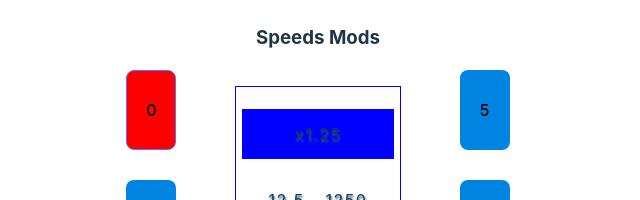
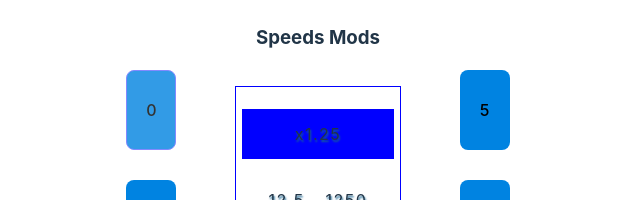
Before and after one commit to Fihra/ddr-tempo-ver2, a React (Vite) app: page / in a window 1280 px wide. In both pictures the pointer is over the button 473 px from the left and 504 px from the top of the page. Shown: the part 394-594 px from the top of the page, without its empty margins (322-962 px from the left). Built offline with nearby package versions, Linux system fonts and the light colour scheme.

Commit message:
adjust hovers

```diff
--- a/src/App.css
+++ b/src/App.css
@@ -53,7 +53,7 @@
 }
 
 .mod-button:hover {
-  background-color: red;
+  opacity: 0.8;
 }
 
 .mod-block ul {
@@ -67,6 +67,11 @@
   align-items: center;
   margin: 0 auto;
   line-height: 50px;
+}
+
+.tempo-mod-num:hover {
+  cursor: pointer;
+  opacity: 0.8;
 }
 
 .scroll-preview-container {
```
